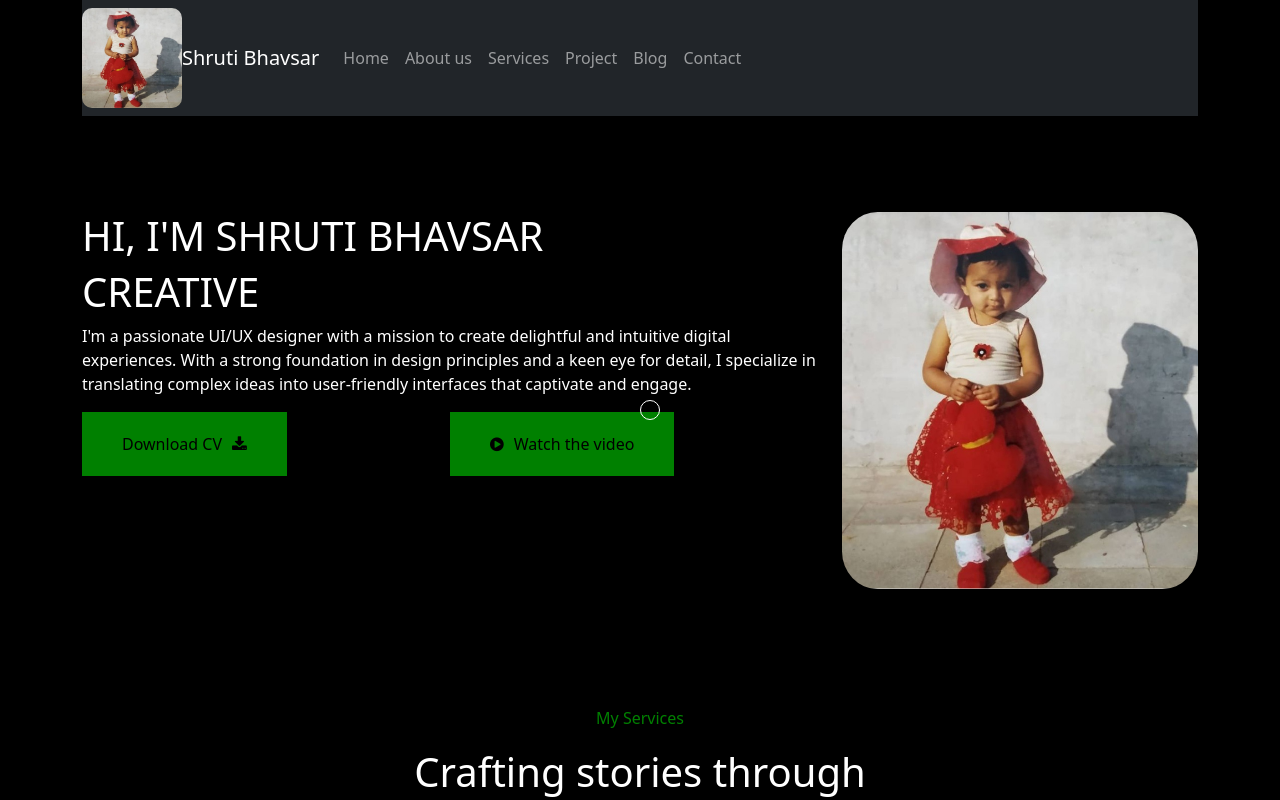
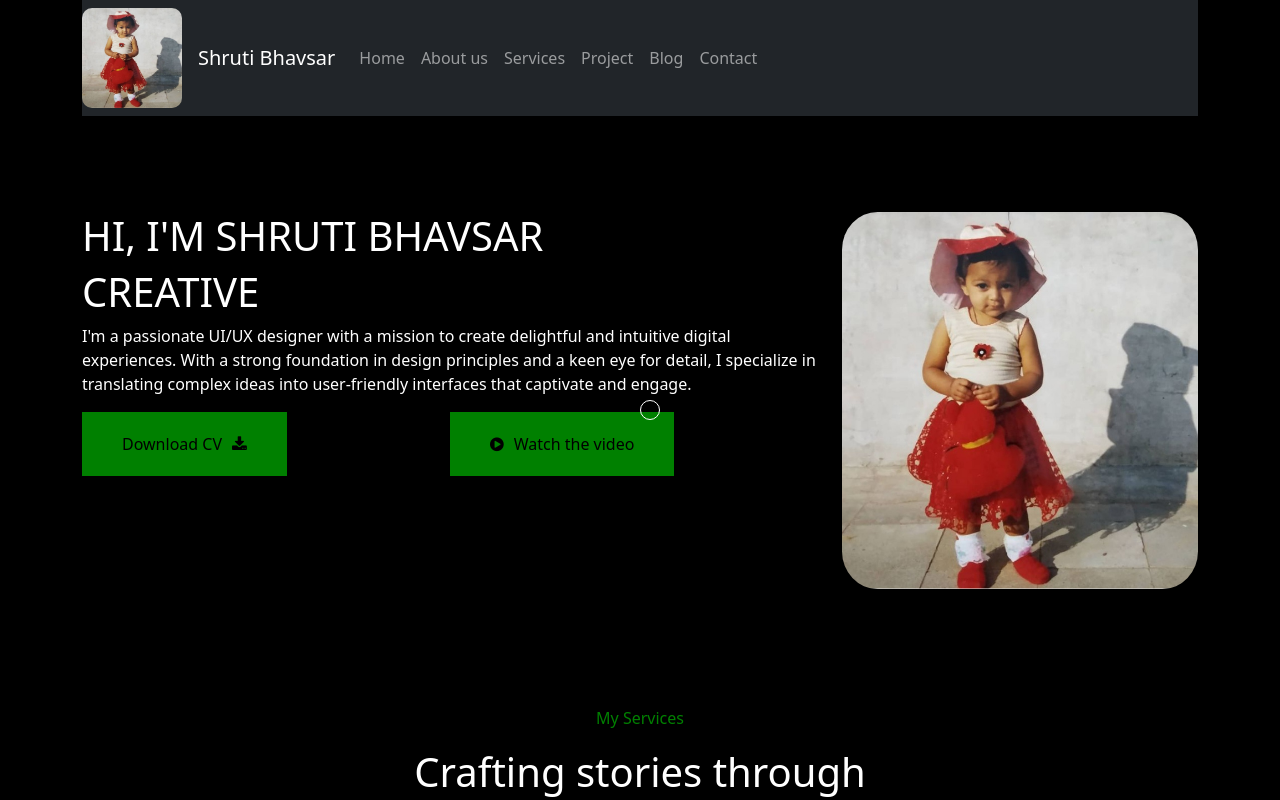
Before and after one commit to shrutibhavsar27/Resume, a plain HTML site: page index.html in a window 1280 px wide. Shown: the top 800 px of the page. Drawn offline with nearby package versions, Linux system fonts and the light colour scheme.

Commit message:
Update index.html

```diff
--- a/index.html
+++ b/index.html
@@ -17,7 +17,7 @@
         <div class="container">
             <nav class="navbar navbar-expand-lg navbar-dark bg-dark s1">
                 <img src="img/logo.jpg" alt="no image found" height="100px" width="100px" class="logo1">
-                <a class="navbar-brand s1" href="#">Shruti Bhavsar</a>
+                <a class="navbar-brand s1 ps-3" href="#">Shruti Bhavsar</a>
                 <button class="navbar-toggler" type="button" data-toggle="collapse" data-target="#navbarNav"
                     aria-controls="navbarNav" aria-expanded="false" aria-label="Toggle navigation">
                     <span class="navbar-toggler-icon"></span>
```
